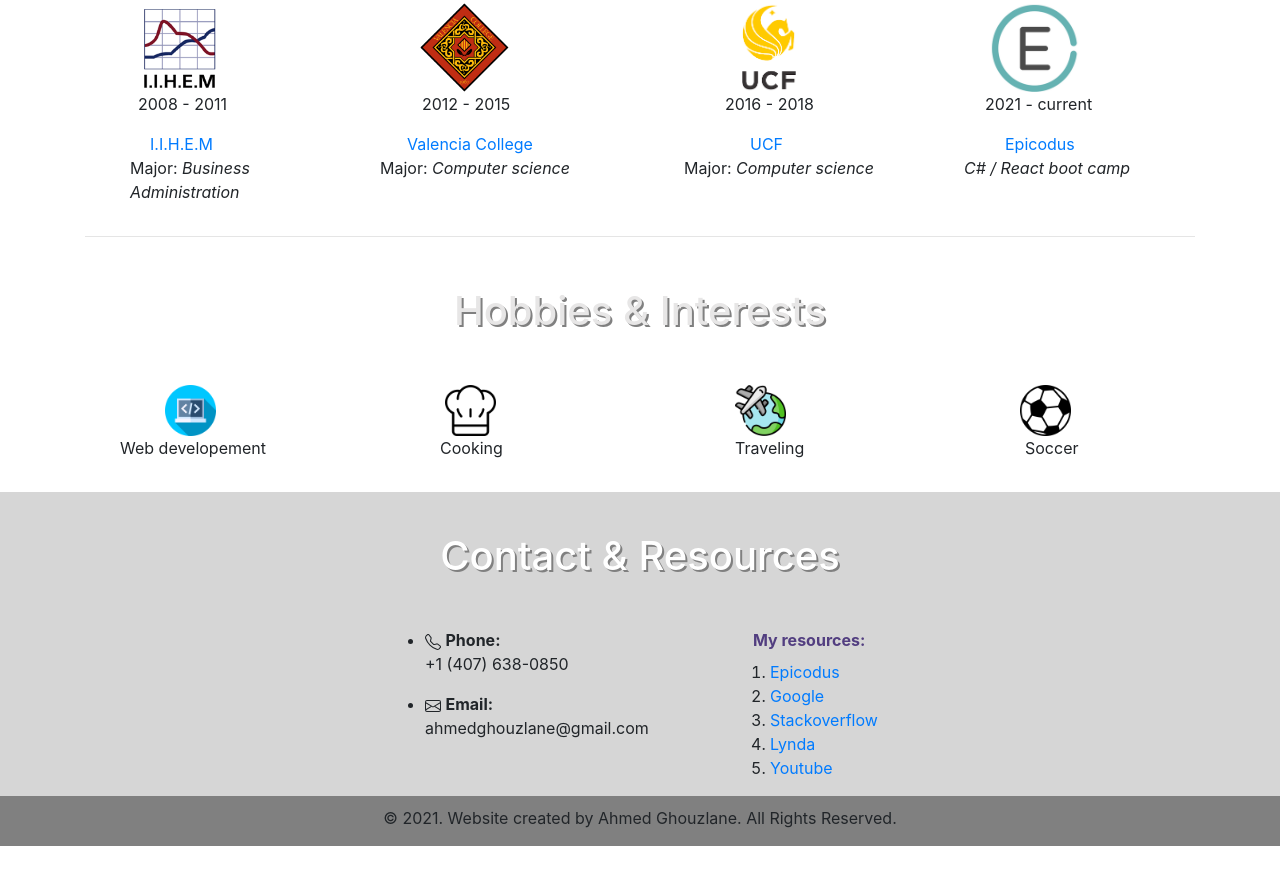
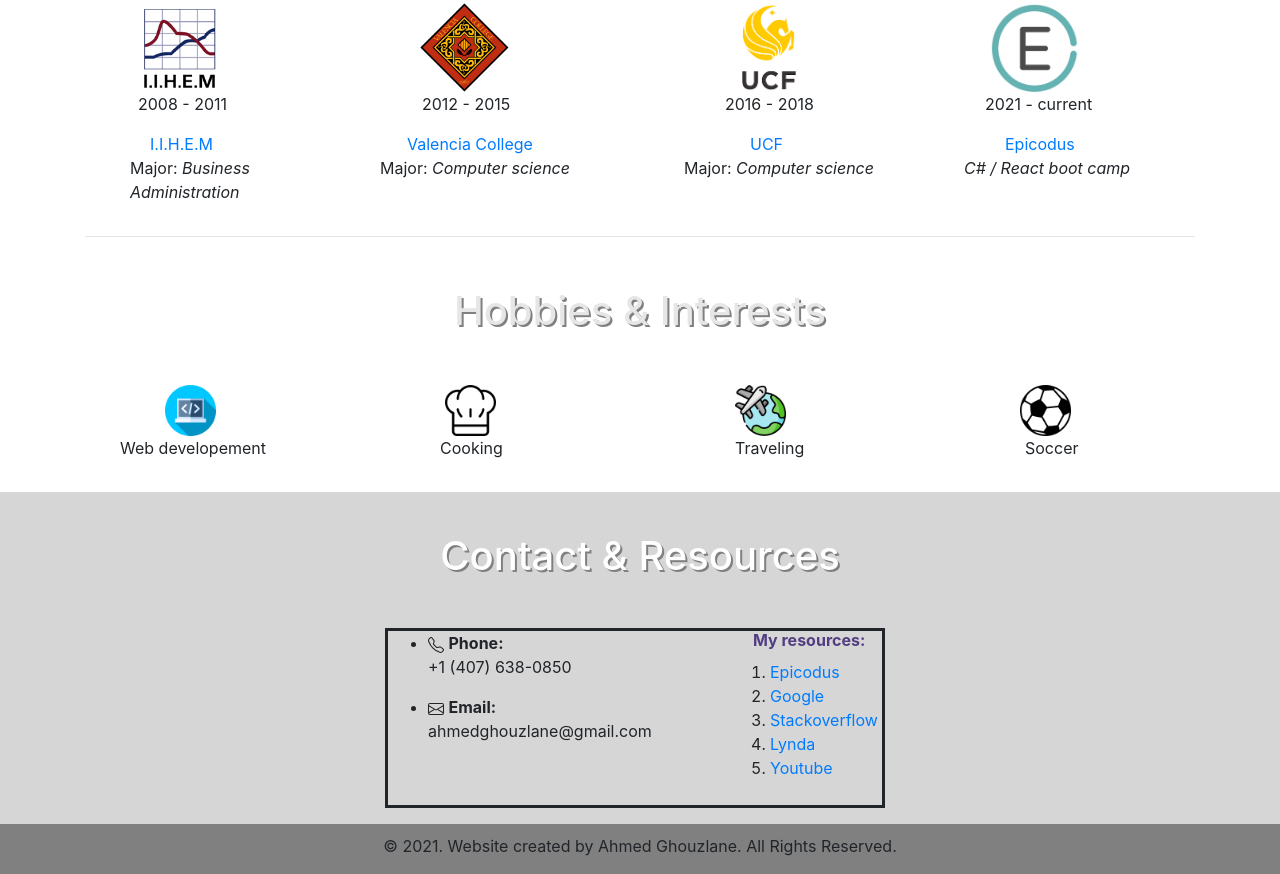
Before and after one commit to aGhouzlane/portfolio-landing-page, a plain HTML site: page index.html in a window 1280 px wide. Shown: the part 1681-2555 px from the top of the page. Before the commit the page ends 2527 px from the top, so only its background shows below. Drawn offline with nearby package versions, Linux system fonts and the light colour scheme.

Commit message:
Add additional requirements

```diff
--- a/index.html
+++ b/index.html
@@ -240,7 +240,7 @@ Resources
       <div class="row">
         <div class="col-md-6">
           <div class="contact">
-            <ul>
+            <ul style="border-style: solid; width: 500px; height:180px;">
               <li>
                 <span>
                   <svg xmlns="http://www.w3.org/2000/svg" width="16" height="16" fill="currentColor"
```
